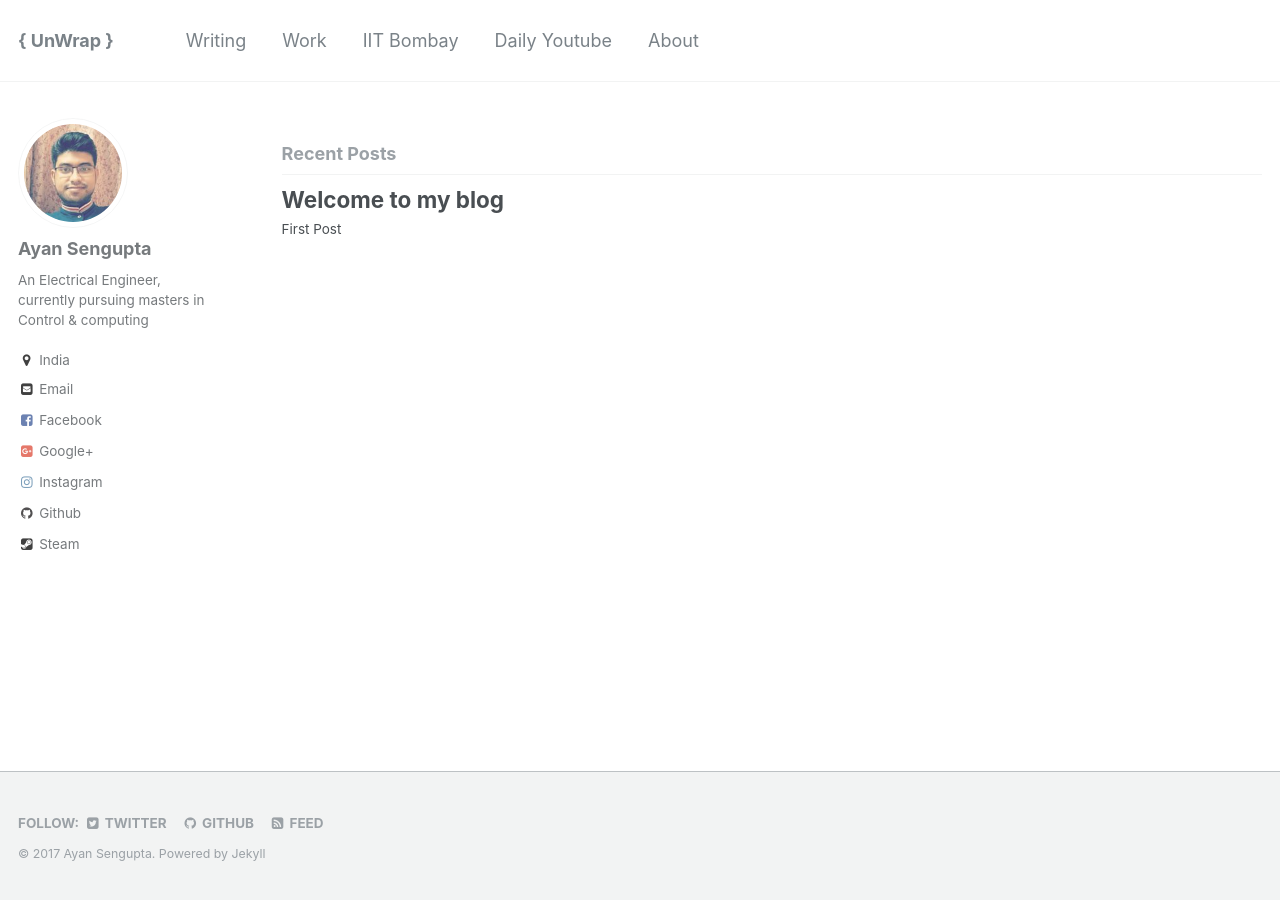
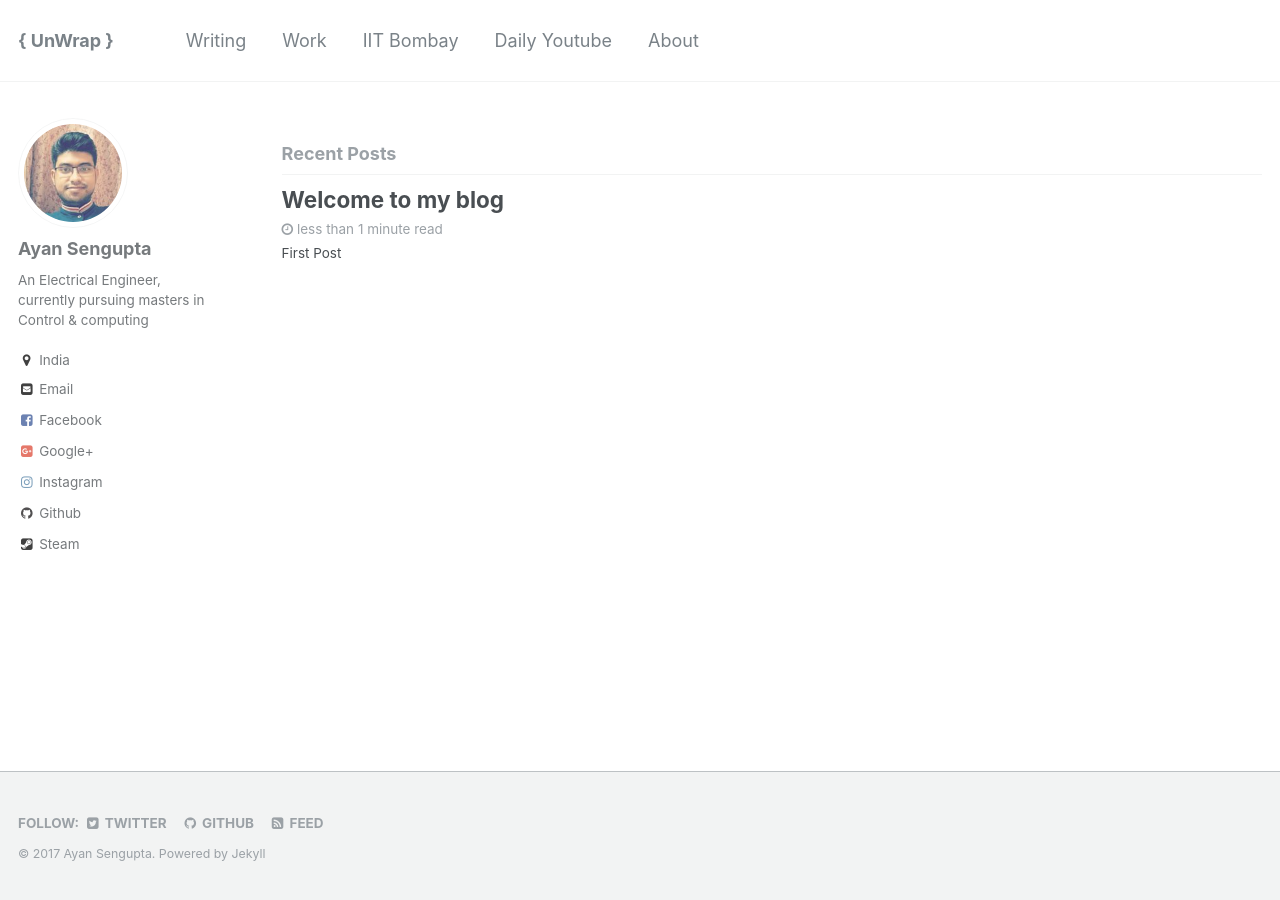
Before and after one commit to ayansengupta17/ayansengupta17.github.io, a Jekyll site: the page built from index.html, in a window 1280 px wide. Built offline with Jekyll 4.4.1, drawn with Linux system fonts in a browser that asks for light colours; the list of posts is cut into pages by our own code.

Commit message:
defaults edited

```diff
--- a/_config.yml
+++ b/_config.yml
@@ -98,7 +98,7 @@
   # _posts
   - scope:
       path: ""
-      type: _posts
+      type: posts
     values:
       layout: single
       author_profile: true
```
